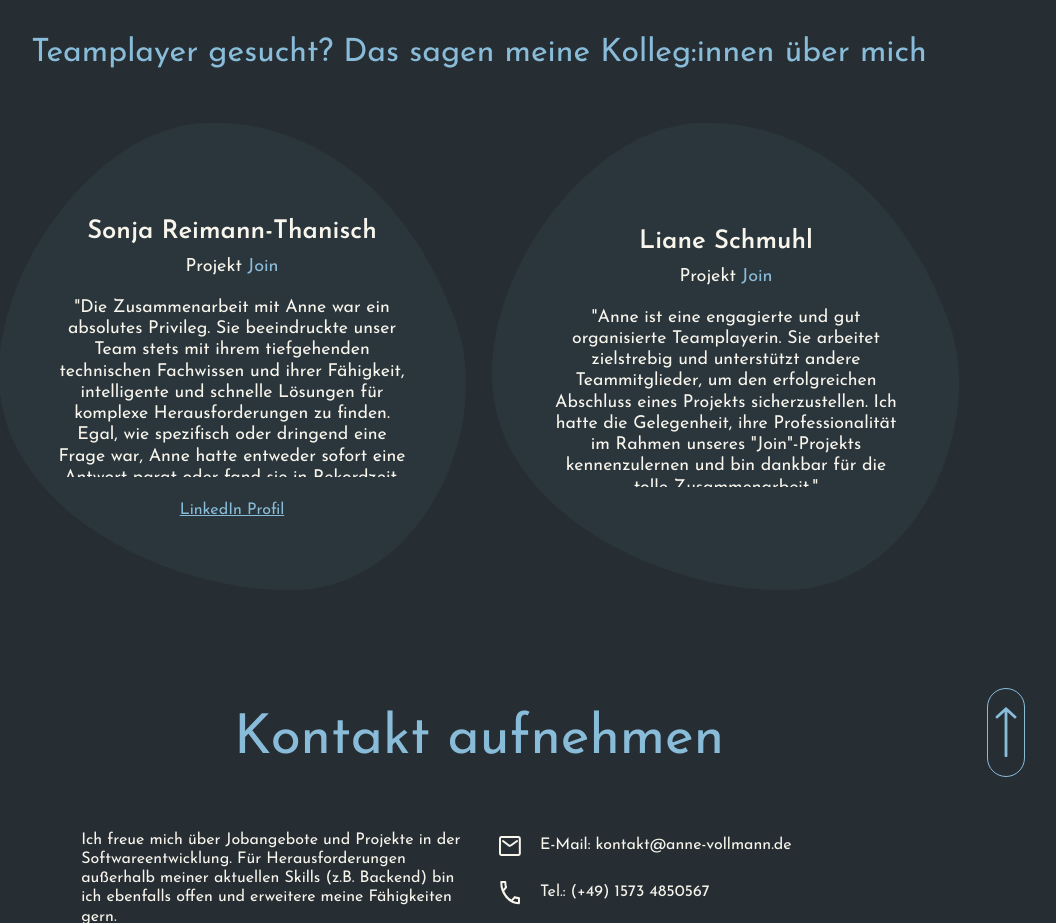
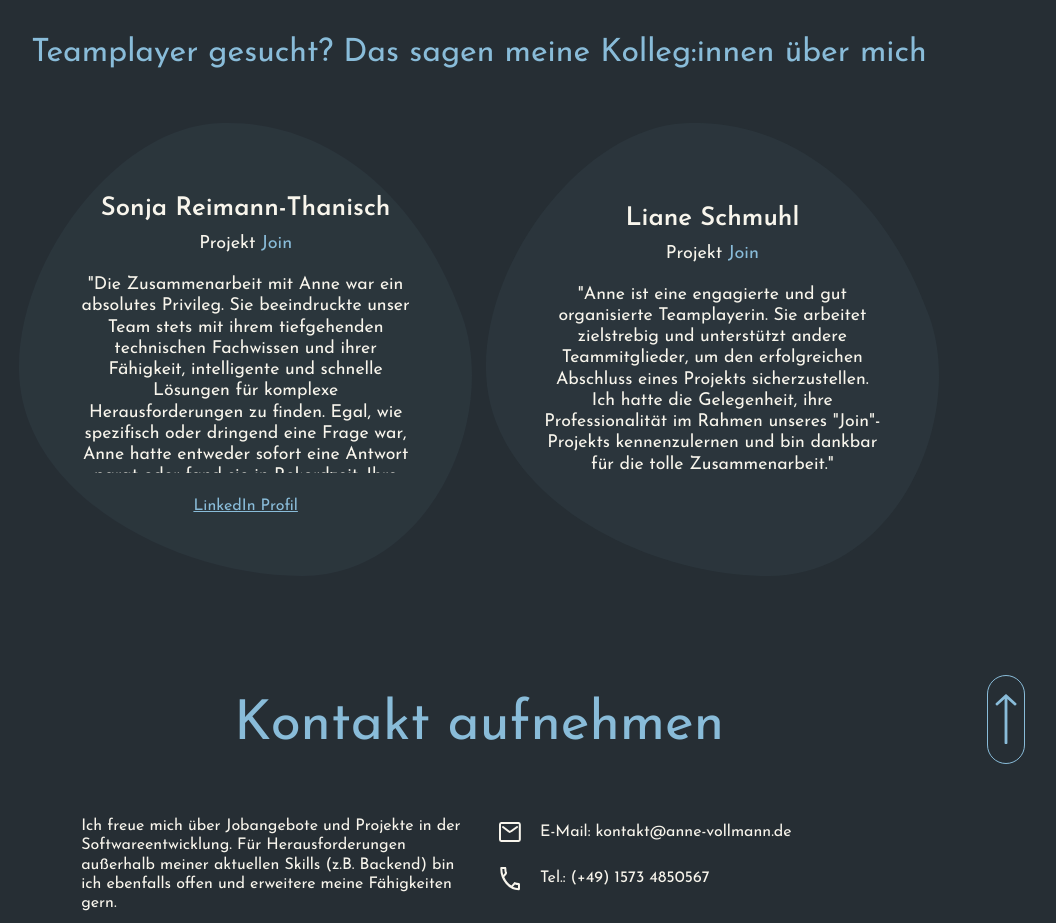
Before and after one commit to AnneVollmann/Anne-Vollmann-Portfolio, an Angular app: page / in a window 1280 px wide. Shown: the part 2880-3803 px from the top of the page, without its empty margins (161-1217 px from the left). Built offline with nearby package versions, Linux system fonts and the light colour scheme.

Commit message:
references adjusted to not overflow

```diff
--- a/src/app/main-content/references/references.scss
+++ b/src/app/main-content/references/references.scss
@@ -4,6 +4,7 @@ h2 {
 }
 
 .references {
+    width: fit-content;
     padding: var(--padding-main-primary);
     display: flex;
     justify-content: center;
@@ -12,9 +13,9 @@ h2 {
 }
 
 .reference {
-    width: calc(53.875rem - clamp(22.625rem, 33.7143rem + -12.3214vw, 31.25rem));
-    height: calc(49.125rem - clamp(18.125rem, 34.6786rem + -18.3929vw, 31rem));
-    padding-top: 24px;
+    width: calc(48.2rem - clamp(18.2rem, 33.3714rem + -16.8571vw, 30rem));
+    height: calc(48.2rem - clamp(18.2rem, 33.3714rem + -16.8571vw, 30rem));
+    padding-top: calc(0.75rem - clamp(0rem, 0.9643rem + -1.0714vw, 0.75rem));
     display: flex;
     flex-direction: column;
     align-items: center;
@@ -41,15 +42,15 @@ h2 {
     }
 
     .quote {
-        width: calc(41.5rem - clamp(17.625rem, 33.6964rem + -17.8571vw, 23.875rem));
-        height: calc(21.299999999999997rem - clamp(9.2rem, 16.6571rem + -8.2857vw, 12.1rem));
+        width: 75%;
+        height: 45%;
         font-size: calc(2.125rem - clamp(1rem, 1.1607rem + -0.1786vw, 1.125rem));
         text-align: center;
         overflow: auto;
     }
 
     .linkedin {
-        padding-top: 24px;
+        padding-top: calc(2.75rem - clamp(1.25rem, 1.5714rem + -0.3571vw, 1.5rem));
         color: var(--color-secondary);
         font-size: 16px;
         text-decoration: underline;
@@ -68,8 +69,4 @@ h2 {
         justify-content: flex-start;
         padding: 0 8px 24px 8px;
     }
-
-    .reference >* {
-        padding: 0 clamp(0rem, 1.7679rem + -3.2143vw, 1.125rem);
-    }
 }
```
